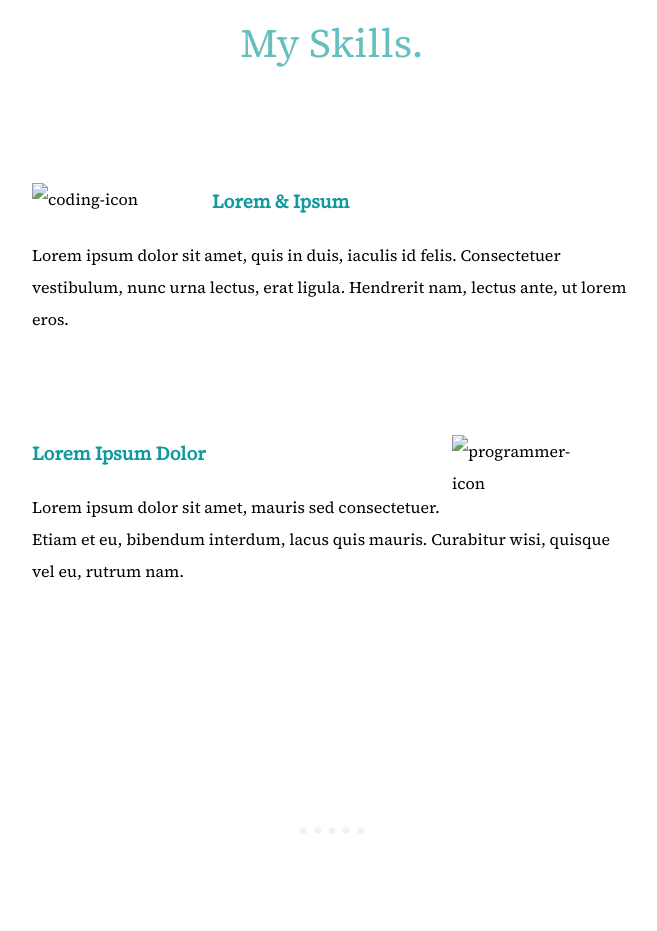
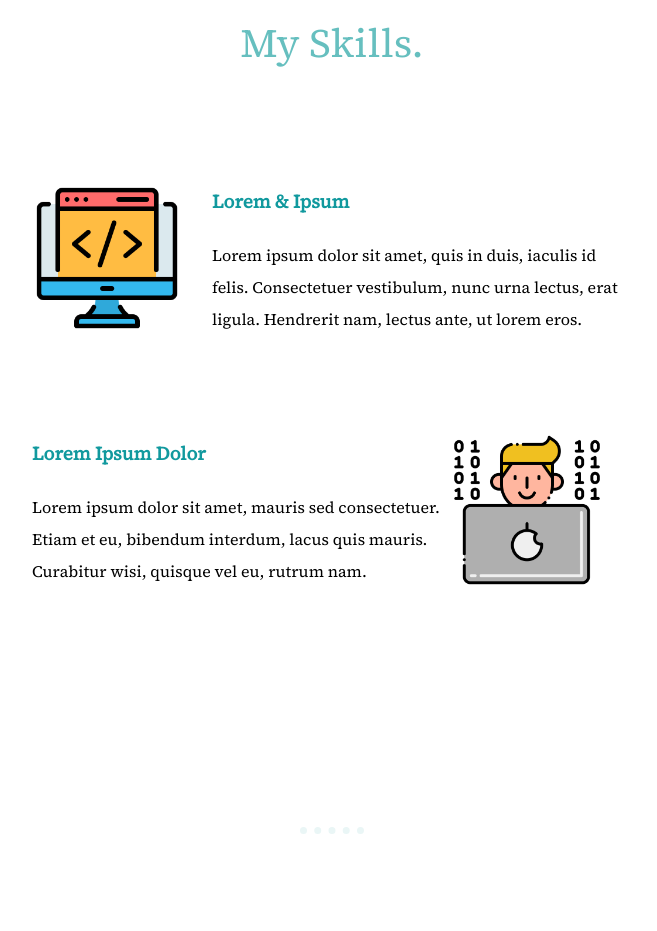
Before and after one commit to lexlu726/CV, a plain HTML site: page index.html in a window 1280 px wide. Shown: the part 1436-2367 px from the top of the page, without its empty margins (308-965 px from the left). Drawn offline with Linux system fonts and the light colour scheme.

Commit message:
correct path of images in skill div

```diff
--- a/index.html
+++ b/index.html
@@ -39,7 +39,7 @@
     <div class="skills">
       <h2>My Skills.</h2>
       <div class="skill-row">
-        <img class="skill-img-1" src="coding.png" alt=" coding-icon">
+        <img class="skill-img-1" src="images\coding.png" alt=" coding-icon">
 
         <h3>Lorem & Ipsum</h3>
         <p>Lorem ipsum dolor sit amet, quis in duis, iaculis id felis. Consectetuer vestibulum, nunc urna lectus, erat ligula. Hendrerit nam, lectus ante, ut lorem eros.</p>
@@ -47,7 +47,7 @@
       </div>
       <div class="skill-row">
 
-        <img class="skill-img-2" src="programmer.png" alt="programmer-icon">
+        <img class="skill-img-2" src="images\programmer.png" alt="programmer-icon">
         <h3>Lorem Ipsum Dolor</h3>
         <p>Lorem ipsum dolor sit amet, mauris sed consectetuer. Etiam et eu, bibendum interdum, lacus quis mauris. Curabitur wisi, quisque vel eu, rutrum nam.</p>
 
```
